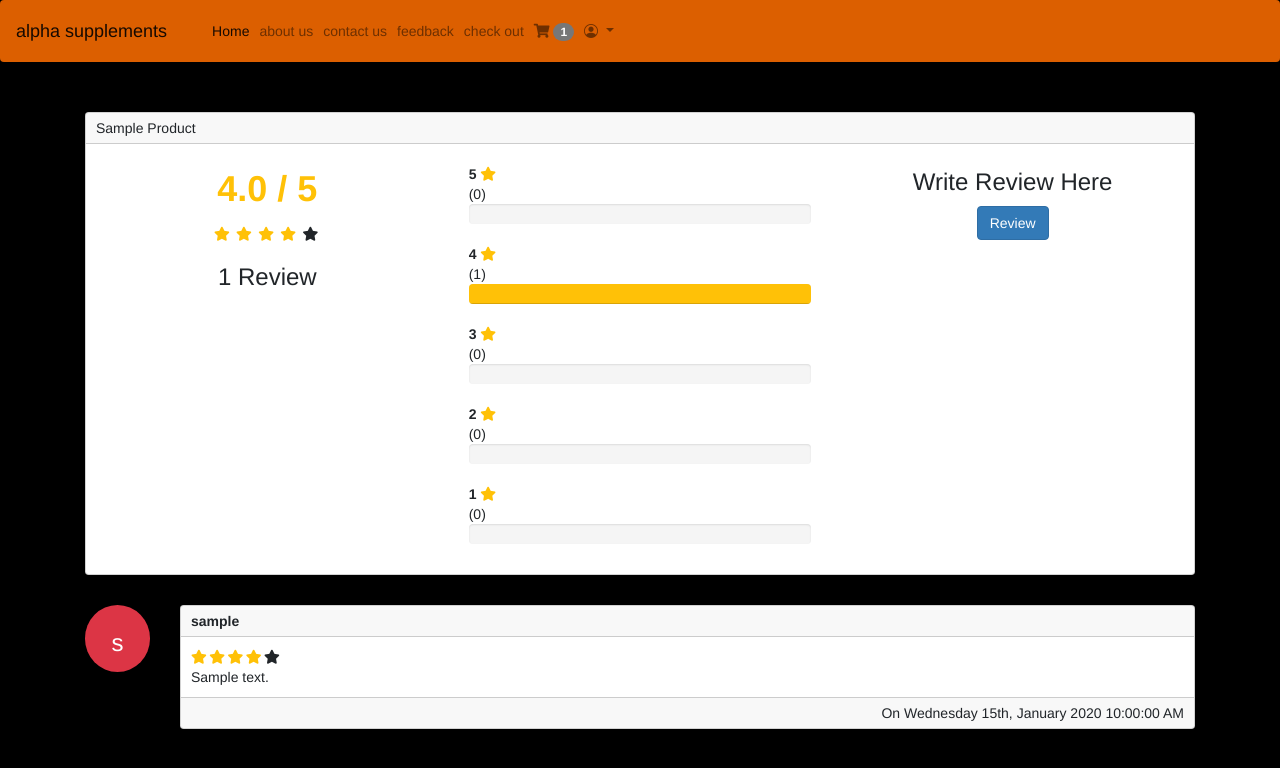
After one commit to bassilcharbel/project-web3, a PHP site: page /rating.php in a window 1280 px wide. The commit adds this page. Shown: the top 768 px of the page. Run offline with PHP 8.4, Linux system fonts and the light colour scheme; tables that the repository leaves empty or names only in its code hold one stand-in row (values such as "Sample post"); some libraries are stand-ins or nearby versions.

```diff
--- /dev/null
+++ b/configpdo.php
@@ -0,0 +1,14 @@
+<?php
+$servername = "localhost";
+$username = "root";
+$password = "";
+$dbname = "cart_s";
+
+try {
+    $conn = new PDO("mysql:host=$servername;dbname=$dbname", $username, $password);
+    // set the PDO error mode to exception
+    $conn->setAttribute(PDO::ATTR_ERRMODE, PDO::ERRMODE_EXCEPTION);
+} catch(PDOException $e) {
+    echo "Connection failed: " . $e->getMessage();
+}
+?>
--- a/log-in.php
+++ b/log-in.php
@@ -27,7 +27,7 @@ if(isset($_POST['email']) && $_POST['email']!=""
         session_start();
         $_SESSION['loggedin']=1;
         $_SESSION['email']=$email;
-        header("Location:index.html");
+        header("Location:index.php");
    }
 }
 ?>
--- /dev/null
+++ b/rating.php
@@ -0,0 +1,399 @@
+<!DOCTYPE HTML>
+<html>
+<head>
+<meta charset="UTF-8">
+  <meta http-equiv="X-UA-Compatible" content="IE=edge">
+  <meta name="viewport" content="width=device-width, initial-scale=1, shrink-to-fit=no">
+  <title>feedback</title>
+  <link rel='stylesheet' href='https://cdnjs.cloudflare.com/ajax/libs/twitter-bootstrap/4.5.2/css/bootstrap.min.css' />
+  <link rel='stylesheet' href='https://cdnjs.cloudflare.com/ajax/libs/font-awesome/5.9.0/css/all.min.css' />
+  <link rel="stylesheet" href="https://cdn.jsdelivr.net/npm/bootstrap-icons@1.11.3/font/bootstrap-icons.min.css">
+  <link href="https://cdn.jsdelivr.net/npm/bootstrap@5.3.3/dist/css/bootstrap.min.css" rel="stylesheet" integrity="sha384-QWTKZyjpPEjISv5WaRU9OFeRpok6YctnYmDr5pNlyT2bRjXh0JMhjY6hW+ALEwIH" crossorigin="anonymous">
+  <!--Script-->
+  <script src="https://cdn.jsdelivr.net/npm/bootstrap@5.3.3/dist/js/bootstrap.bundle.min.js" integrity="sha384-YvpcrYf0tY3lHB60NNkmXc5s9fDVZLESaAA55NDzOxhy9GkcIdslK1eN7N6jIeHz" crossorigin="anonymous"></script>
+  <meta name="viewport" content="width=device-width, initial-scale=1">
+  <!--kevin-->
+  <meta charset="UTF-8">
+  <meta name="viewport" content="width=device-width, initial-scale=1.0">
+  <link rel="stylesheet" href="https://maxcdn.bootstrapcdn.com/bootstrap/3.4.1/css/bootstrap.min.css">
+  <script src="https://ajax.googleapis.com/ajax/libs/jquery/3.7.1/jquery.min.js"></script>
+  <script src="https://maxcdn.bootstrapcdn.com/bootstrap/3.4.1/js/bootstrap.min.js"></script>
+  <link rel='stylesheet' href='./css1/lateststyle.css'>
+</head>
+<body>
+<nav style="background-color:#DC5F00!important;"class="navbar navbar-expand-lg navbar-light bg-light">
+  <a class="navbar-brand" href="index.php">alpha supplements</a>
+  <button class="navbar-toggler" type="button" data-toggle="collapse" data-target="#navbarSupportedContent" aria-controls="navbarSupportedContent" aria-expanded="false" aria-label="Toggle navigation">
+    <span class="navbar-toggler-icon"></span>
+  </button>
+
+  <div class="collapse navbar-collapse" id="navbarSupportedContent">
+    <ul class="navbar-nav mr-auto">
+      <li class="nav-item active">
+        <a class="nav-link" href="index.php">Home <span class="sr-only">(current)</span></a>
+      </li>
+      <li class="nav-item">
+        <a class="nav-link" href="about.html">about us</a>
+      </li>
+      <li class="nav-item">
+        <a class="nav-link" href="contact.html">contact us </a>
+      </li>
+      <li class="nav-item">
+        <a class="nav-link" href="rating.php">feedback</a>
+      </li>
+      <li class="nav-item">
+        <a class="nav-link" href="checkout.php">check out</a>
+      </li>
+      <li class="nav-item">
+      <a class="nav-link" href="cart.php"><i class="fas fa-shopping-cart"></i> <span id="cart-item" class="badge badge-danger"></span></a>
+      </li>
+      <li class="nav-item dropdown">
+        <a class="nav-link dropdown-toggle" href="#" id="navbarDropdown" role="button" data-toggle="dropdown" aria-haspopup="true" aria-expanded="false">
+        <i class="bi bi-person-circle"></i>
+        </a>
+        <div class="dropdown-menu" aria-labelledby="log in here">
+          <a class="dropdown-item" href="login.html">log in </a>
+          <a class="dropdown-item" href="register.html">sign up</a>
+          <a class="dropdown-item" href="logout.php">log out</a>
+          <div class="dropdown-divider"></div>
+        </div>
+      </li>
+    </ul>
+  </div>
+</nav>
+
+    <div class="container">
+    	<h1 class="mt-5 mb-5"></h1>
+    	<div class="card">
+    		<div class="card-header">Sample Product</div>
+    		<div class="card-body">
+    			<div class="row">
+    				<div class="col-sm-4 text-center">
+    					<h1 class="text-warning mt-4 mb-4">
+    						<b><span id="average_rating">0.0</span> / 5</b>
+    					</h1>
+    					<div class="mb-3">
+    						<i class="fas fa-star star-light mr-1 main_star"></i>
+                            <i class="fas fa-star star-light mr-1 main_star"></i>
+                            <i class="fas fa-star star-light mr-1 main_star"></i>
+                            <i class="fas fa-star star-light mr-1 main_star"></i>
+                            <i class="fas fa-star star-light mr-1 main_star"></i>
+	    				</div>
+    					<h3><span id="total_review">0</span> Review</h3>
+    				</div>
+    				<div class="col-sm-4">
+    					<p>
+                            <div class="progress-label-left"><b>5</b> <i class="fas fa-star text-warning"></i></div>
+
+                            <div class="progress-label-right">(<span id="total_five_star_review">0</span>)</div>
+                            <div class="progress">
+                                <div class="progress-bar bg-warning" role="progressbar" aria-valuenow="0" aria-valuemin="0" aria-valuemax="100" id="five_star_progress"></div>
+                            </div>
+                        </p>
+    					<p>
+                            <div class="progress-label-left"><b>4</b> <i class="fas fa-star text-warning"></i></div>
+
+                            <div class="progress-label-right">(<span id="total_four_star_review">0</span>)</div>
+                            <div class="progress">
+                                <div class="progress-bar bg-warning" role="progressbar" aria-valuenow="0" aria-valuemin="0" aria-valuemax="100" id="four_star_progress"></div>
+                            </div>
+                        </p>
+    					<p>
+                            <div class="progress-label-left"><b>3</b> <i class="fas fa-star text-warning"></i></div>
+
+                            <div class="progress-label-right">(<span id="total_three_star_review">0</span>)</div>
+                            <div class="progress">
+                                <div class="progress-bar bg-warning" role="progressbar" aria-valuenow="0" aria-valuemin="0" aria-valuemax="100" id="three_star_progress"></div>
+                            </div>
+                        </p>
+    					<p>
+                            <div class="progress-label-left"><b>2</b> <i class="fas fa-star text-warning"></i></div>
+
+                            <div class="progress-label-right">(<span id="total_two_star_review">0</span>)</div>
+                            <div class="progress">
+                                <div class="progress-bar bg-warning" role="progressbar" aria-valuenow="0" aria-valuemin="0" aria-valuemax="100" id="two_star_progress"></div>
+                            </div>
+                        </p>
+    					<p>
+                            <div class="progress-label-left"><b>1</b> <i class="fas fa-star text-warning"></i></div>
+
+                            <div class="progress-label-right">(<span id="total_one_star_review">0</span>)</div>
+                            <div class="progress">
+                                <div class="progress-bar bg-warning" role="progressbar" aria-valuenow="0" aria-valuemin="0" aria-valuemax="100" id="one_star_progress"></div>
+                            </div>
+                        </p>
+    				</div>
+    				<div class="col-sm-4 text-center">
+    					<h3 class="mt-4 mb-3">Write Review Here</h3>
+    					<button type="button" name="add_review" id="add_review" class="btn btn-primary">Review</button>
+    				</div>
+    			</div>
+    		</div>
+    	</div>
+    	<div class="mt-5" id="review_content"></div>
+    </div>
+    <script src='https://cdnjs.cloudflare.com/ajax/libs/jquery/3.5.1/jquery.min.js'></script>
+      <script src='https://cdnjs.cloudflare.com/ajax/libs/twitter-bootstrap/4.5.2/js/bootstrap.min.js'></script>
+
+<div id="review_modal" class="modal" tabindex="-1" role="dialog">
+  	<div class="modal-dialog" role="document">
+    	<div class="modal-content">
+	      	<div class="modal-header">
+	        	<h5 class="modal-title">Submit Review</h5>
+	        	<button type="button" class="close" data-dismiss="modal" aria-label="Close">
+	          		<span aria-hidden="true">&times;</span>
+	        	</button>
+	      	</div>
+	      	<div class="modal-body">
+	      		<h4 class="text-center mt-2 mb-4">
+	        		<i class="fas fa-star star-light submit_star mr-1" id="submit_star_1" data-rating="1"></i>
+                    <i class="fas fa-star star-light submit_star mr-1" id="submit_star_2" data-rating="2"></i>
+                    <i class="fas fa-star star-light submit_star mr-1" id="submit_star_3" data-rating="3"></i>
+                    <i class="fas fa-star star-light submit_star mr-1" id="submit_star_4" data-rating="4"></i>
+                    <i class="fas fa-star star-light submit_star mr-1" id="submit_star_5" data-rating="5"></i>
+	        	</h4>
+	        	<div class="form-group">
+	        		<input type="text" name="user_name" id="user_name" class="form-control" placeholder="Enter Your Name" />
+	        	</div>
+	        	<div class="form-group">
+	        		<textarea name="user_review" id="user_review" class="form-control" placeholder="Type Review Here"></textarea>
+	        	</div>
+	        	<div class="form-group text-center mt-4">
+	        		<button type="button" class="btn btn-primary" id="save_review">Submit</button>
+	        	</div>
+	      	</div>
+    	</div>
+  	</div>
+</div>
+<script>
+var rating_data = 0;
+
+    $('#add_review').click(function(){
+
+        $('#review_modal').modal('show');
+
+    });
+
+    $(document).on('mouseenter', '.submit_star', function(){
+
+        var rating = $(this).data('rating');
+
+        reset_background();
+
+        for(var count = 1; count <= rating; count++)
+        {
+
+            $('#submit_star_'+count).addClass('text-warning');
+
+        }
+
+    });
+
+    function reset_background()
+    {
+        for(var count = 1; count <= 5; count++)
+        {
+
+            $('#submit_star_'+count).addClass('star-light');
+
+            $('#submit_star_'+count).removeClass('text-warning');
+
+        }
+    }
+
+    $(document).on('mouseleave', '.submit_star', function(){
+
+        reset_background();
+
+        for(var count = 1; count <= rating_data; count++)
+        {
+
+            $('#submit_star_'+count).removeClass('star-light');
+
+            $('#submit_star_'+count).addClass('text-warning');
+        }
+
+    });
+
+    $(document).on('click', '.submit_star', function(){
+
+        rating_data = $(this).data('rating');
+
+    });
+
+    $('#save_review').click(function(){
+
+        var user_name = $('#user_name').val();
+
+        var user_review = $('#user_review').val();
+
+        if(user_name == '' || user_review == '')
+        {
+            alert("Please Fill Both Field");
+            return false;
+        }
+        else
+        {
+            $.ajax({
+                url:"submit_rating.php",
+                method:"POST",
+                data:{rating_data:rating_data, user_name:user_name, user_review:user_review},
+                success:function(data)
+                {
+                    $('#review_modal').modal('hide');
+
+                    load_rating_data();
+
+                    alert(data);
+                }
+            })
+        }
+
+    });
+$('#save_review').click(function(){
+
+    var user_name = $('#user_name').val();
+
+    var user_review = $('#user_review').val();
+
+    if(user_name == '' || user_review == '')
+    {
+        alert("Please Fill Both Field");
+        return false;
+    }
+    else
+    {
+        $.ajax({
+            url:"submit_rating.php",
+            method:"POST",
+            data:{rating_data:rating_data, user_name:user_name, user_review:user_review},
+            success:function(data)
+            {
+                $('#review_modal').modal('hide');
+
+                load_rating_data();
+
+                alert(data);
+            }
+        })
+    }
+
+});
+
+load_rating_data();
+
+function load_rating_data()
+{
+    $.ajax({
+        url:"submit_rating.php",
+        method:"POST",
+        data:{action:'load_data'},
+        dataType:"JSON",
+        success:function(data)
+        {
+            $('#average_rating').text(data.average_rating);
+            $('#total_review').text(data.total_review);
+
+            var count_star = 0;
+
+            $('.main_star').each(function(){
+                count_star++;
+                if(Math.ceil(data.average_rating) >= count_star)
+                {
+                    $(this).addClass('text-warning');
+                    $(this).addClass('star-light');
+                }
+            });
+
+            $('#total_five_star_review').text(data.five_star_review);
+
+            $('#total_four_star_review').text(data.four_star_review);
+
+            $('#total_three_star_review').text(data.three_star_review);
+
+            $('#total_two_star_review').text(data.two_star_review);
+
+            $('#total_one_star_review').text(data.one_star_review);
+
+            $('#five_star_progress').css('width', (data.five_star_review/data.total_review) * 100 + '%');
+
+            $('#four_star_progress').css('width', (data.four_star_review/data.total_review) * 100 + '%');
+
+            $('#three_star_progress').css('width', (data.three_star_review/data.total_review) * 100 + '%');
+
+            $('#two_star_progress').css('width', (data.two_star_review/data.total_review) * 100 + '%');
+
+            $('#one_star_progress').css('width', (data.one_star_review/data.total_review) * 100 + '%');
+
+            if(data.review_data.length > 0)
+            {
+                var html = '';
+
+                for(var count = 0; count < data.review_data.length; count++)
+                {
+                    html += '<div class="row mb-3">';
+
+                    html += '<div class="col-sm-1"><div class="rounded-circle bg-danger text-white pt-2 pb-2"><h3 class="text-center">'+data.review_data[count].user_name.charAt(0)+'</h3></div></div>';
+
+                    html += '<div class="col-sm-11">';
+
+                    html += '<div class="card">';
+
+                    html += '<div class="card-header"><b>'+data.review_data[count].user_name+'</b></div>';
+
+                    html += '<div class="card-body">';
+
+                    for(var star = 1; star <= 5; star++)
+                    {
+                        var class_name = '';
+
+                        if(data.review_data[count].rating >= star)
+                        {
+                            class_name = 'text-warning';
+                        }
+                        else
+                        {
+                            class_name = 'star-light';
+                        }
+
+                        html += '<i class="fas fa-star '+class_name+' mr-1"></i>';
+                    }
+
+                    html += '<br />';
+
+                    html += data.review_data[count].user_review;
+
+                    html += '</div>';
+
+                    html += '<div class="card-footer text-right">On '+data.review_data[count].datetime+'</div>';
+
+                    html += '</div>';
+
+                    html += '</div>';
+
+                    html += '</div>';
+                }
+
+                $('#review_content').html(html);
+            }
+        }
+    })
+}
+$(document).ready(function() {
+// Load total no.of items added in the cart and display in the navbar
+load_cart_item_number();
+
+function load_cart_item_number() {
+  $.ajax({
+    url: 'action.php',
+    method: 'get',
+    data: {
+      cartItem: "cart_item"
+    },
+    success: function(response) {
+      $("#cart-item").html(response);
+    }
+  });
+}
+});
+</script>
--- /dev/null
+++ b/submit_rating.php
@@ -0,0 +1,102 @@
+<?php
+require_once 'configpdo.php';
+function sanitize_input($data) {
+    $data = trim($data);
+    $data = stripslashes($data);
+    $data = htmlspecialchars($data);
+    return $data;
+}
+
+try {
+    if (isset($_POST["rating_data"])) {
+        $data = array(
+            'user_name'   => $_POST["user_name"],
+            'user_rating' => $_POST["rating_data"],
+            'user_review' => $_POST["user_review"],
+            'datetime'    => date('Y-m-d H:i:s')
+        );
+
+        $query = "
+        INSERT INTO review_table
+        (user_name, user_rating, user_review, datetime)
+        VALUES (:user_name, :user_rating, :user_review, :datetime)
+        ";
+
+        $statement = $conn->prepare($query);
+
+        // Bind parameters
+        $statement->bindParam(':user_name', $data['user_name']);
+        $statement->bindParam(':user_rating', $data['user_rating']);
+        $statement->bindParam(':user_review', $data['user_review']);
+        $statement->bindParam(':datetime', $data['datetime']);
+
+        if ($statement->execute()) {
+            echo "Your Review & Rating Successfully Submitted";
+        } else {
+            echo "Failed to submit your review. Please try again.";
+        }
+    }
+
+    if (isset($_POST["action"])) {
+        $average_rating = 0;
+        $total_review = 0;
+        $five_star_review = 0;
+        $four_star_review = 0;
+        $three_star_review = 0;
+        $two_star_review = 0;
+        $one_star_review = 0;
+        $total_user_rating = 0;
+        $review_content = array();
+
+        $query = "
+        SELECT * FROM review_table
+        ORDER BY review_id DESC
+        ";
+
+        $result = $conn->query($query);
+
+        foreach ($result as $row) {
+            $review_content[] = array(
+                'user_name'   => $row["user_name"],
+                'user_review' => $row["user_review"],
+                'rating'      => $row["user_rating"],
+                'datetime'    => date('l jS, F Y h:i:s A', strtotime($row["datetime"]))
+            );
+
+            if ($row["user_rating"] == '5') {
+                $five_star_review++;
+            } elseif ($row["user_rating"] == '4') {
+                $four_star_review++;
+            } elseif ($row["user_rating"] == '3') {
+                $three_star_review++;
+            } elseif ($row["user_rating"] == '2') {
+                $two_star_review++;
+            } elseif ($row["user_rating"] == '1') {
+                $one_star_review++;
+            }
+
+            $total_review++;
+            $total_user_rating += $row["user_rating"];
+        }
+
+        if ($total_review > 0) {
+            $average_rating = $total_user_rating / $total_review;
+        }
+
+        $output = array(
+            'average_rating'    => number_format($average_rating, 1),
+            'total_review'      => $total_review,
+            'five_star_review'  => $five_star_review,
+            'four_star_review'  => $four_star_review,
+            'three_star_review' => $three_star_review,
+            'two_star_review'   => $two_star_review,
+            'one_star_review'   => $one_star_review,
+            'review_data'       => $review_content
+        );
+
+        echo json_encode($output, JSON_UNESCAPED_UNICODE);
+    }
+} catch (Exception $e) {
+    echo 'Error: ' . $e->getMessage();
+}
+?>
```
Also changed, not shown: about.html (+24 -4 lines), checkout.php (+15 -10 lines), contact.html (+26 -1 lines), index.php (+7 -4 lines), login.html (+25 -1 lines), register.html (+41 -34 lines).
